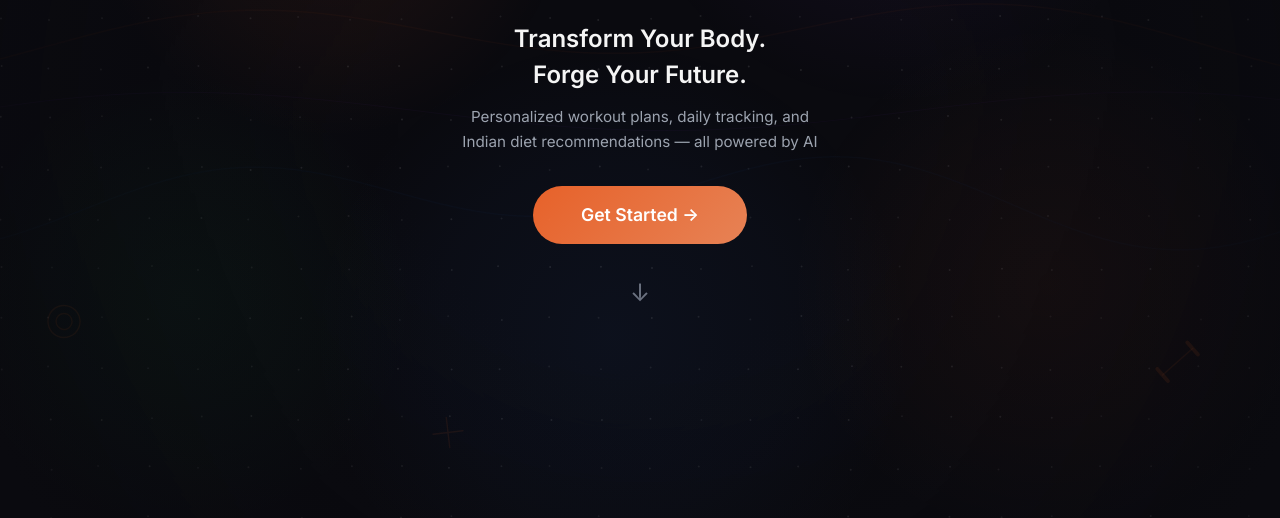
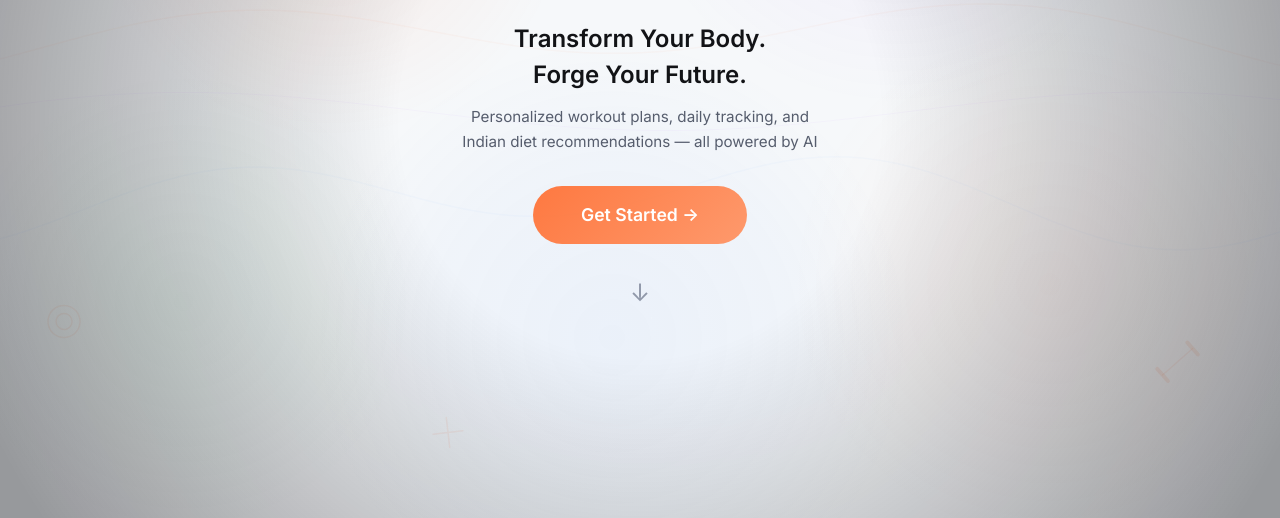
Before and after one commit to Avinashy324/gymforge, a website built with Vite: page index.html in a window 1280 px wide. Shown: the part 282-800 px from the top of the page. Built offline with nearby package versions, Linux system fonts and the light colour scheme.

Commit message:
GymForge v2.1: Swap neon dark-cyberpunk styles for clean minimalist light-mode white UI

```diff
--- a/src/styles/tokens.css
+++ b/src/styles/tokens.css
@@ -3,34 +3,34 @@
    ============================================ */
 
 :root {
-  /* ── Backgrounds ── */
-  --bg-primary: #0a0a0f;
-  --bg-secondary: #12121a;
-  --bg-tertiary: #1a1a2e;
-  --bg-glass: rgba(255, 255, 255, 0.03);
-  --bg-glass-hover: rgba(255, 255, 255, 0.06);
+  /* ── Backgrounds (Clean White Mode) ── */
+  --bg-primary: #f6f8fa;
+  --bg-secondary: #ffffff;
+  --bg-tertiary: #edf0f2;
+  --bg-glass: rgba(255, 255, 255, 0.75);
+  --bg-glass-hover: rgba(255, 255, 255, 0.9);
 
   /* ── Accent Colors ── */
-  --accent-orange: #FF6B2C;
-  --accent-orange-dim: rgba(255, 107, 44, 0.15);
-  --accent-green: #22C55E;
-  --accent-green-dim: rgba(34, 197, 94, 0.15);
-  --accent-blue: #3B82F6;
-  --accent-purple: #A855F7;
-  --accent-red: #EF4444;
+  --accent-orange: #ff5e2b;
+  --accent-orange-dim: rgba(255, 94, 43, 0.08);
+  --accent-green: #10b981;
+  --accent-green-dim: rgba(16, 185, 129, 0.08);
+  --accent-blue: #3b82f6;
+  --accent-purple: #8b5cf6;
+  --accent-red: #ef4444;
 
-  /* ── Text ── */
-  --text-primary: #F5F5F5;
-  --text-secondary: #9CA3AF;
-  --text-tertiary: #6B7280;
+  /* ── Text (Premium Charcoal & Grays) ── */
+  --text-primary: #121316;
+  --text-secondary: #565d6d;
+  --text-tertiary: #9098a9;
 
   /* ── Borders ── */
-  --border-subtle: rgba(255, 255, 255, 0.06);
-  --border-accent: rgba(255, 107, 44, 0.3);
+  --border-subtle: rgba(0, 0, 0, 0.06);
+  --border-accent: rgba(255, 94, 43, 0.2);
 
-  /* ── Glow / Shadows ── */
-  --glow-orange: 0 0 40px rgba(255, 107, 44, 0.2);
-  --glow-green: 0 0 40px rgba(34, 197, 94, 0.2);
+  /* ── Glow / Shadows (Subtle, elegant shadows, no tech-neon glows) ── */
+  --glow-orange: 0 4px 20px rgba(255, 94, 43, 0.08);
+  --glow-green: 0 4px 20px rgba(16, 185, 129, 0.08);
 
   /* ── Spacing Scale ── */
   --space-xs: 4px;
@@ -76,15 +76,15 @@
   --z-modal: 200;
   --z-toast: 300;
 
-  /* ── Glass / Frosted Effects ── */
-  --glass-bg: rgba(255, 255, 255, 0.05);
-  --glass-bg-heavy: rgba(255, 255, 255, 0.08);
-  --glass-bg-light: rgba(255, 255, 255, 0.03);
-  --glass-border: rgba(255, 255, 255, 0.12);
-  --glass-border-light: rgba(255, 255, 255, 0.06);
-  --glass-shadow: 0 8px 32px rgba(0, 0, 0, 0.3);
-  --glass-shadow-lg: 0 16px 48px rgba(0, 0, 0, 0.4);
-  --glass-blur: blur(40px) saturate(180%);
-  --glass-blur-heavy: blur(60px) saturate(200%);
-  --glass-blur-light: blur(20px) saturate(150%);
+  /* ── Glass / Frosted Effects (iOS Light mode blurs & shadows) ── */
+  --glass-bg: rgba(255, 255, 255, 0.8);
+  --glass-bg-heavy: rgba(255, 255, 255, 0.95);
+  --glass-bg-light: rgba(255, 255, 255, 0.55);
+  --glass-border: rgba(0, 0, 0, 0.08);
+  --glass-border-light: rgba(0, 0, 0, 0.04);
+  --glass-shadow: 0 8px 30px rgba(0, 0, 0, 0.04), 0 1px 2px rgba(0, 0, 0, 0.02);
+  --glass-shadow-lg: 0 16px 40px rgba(0, 0, 0, 0.08), 0 2px 4px rgba(0, 0, 0, 0.02);
+  --glass-blur: blur(24px) saturate(190%);
+  --glass-blur-heavy: blur(36px) saturate(200%);
+  --glass-blur-light: blur(16px) saturate(180%);
 }
--- a/src/three/bodyModel.js
+++ b/src/three/bodyModel.js
@@ -12,7 +12,7 @@ export class BodyModel {
       color: type === 'ectomorph' ? 0x3B82F6 : type === 'mesomorph' ? 0xFF6B2C : 0xA855F7,
       wireframe: true,
       transparent: true,
-      opacity: 0.7,
+      opacity: 0.35,
     });
 
     // Head
```
Also changed, not shown: src/three/particles.js (+8 -8 lines), src/three/scene.js (+6 -6 lines).
